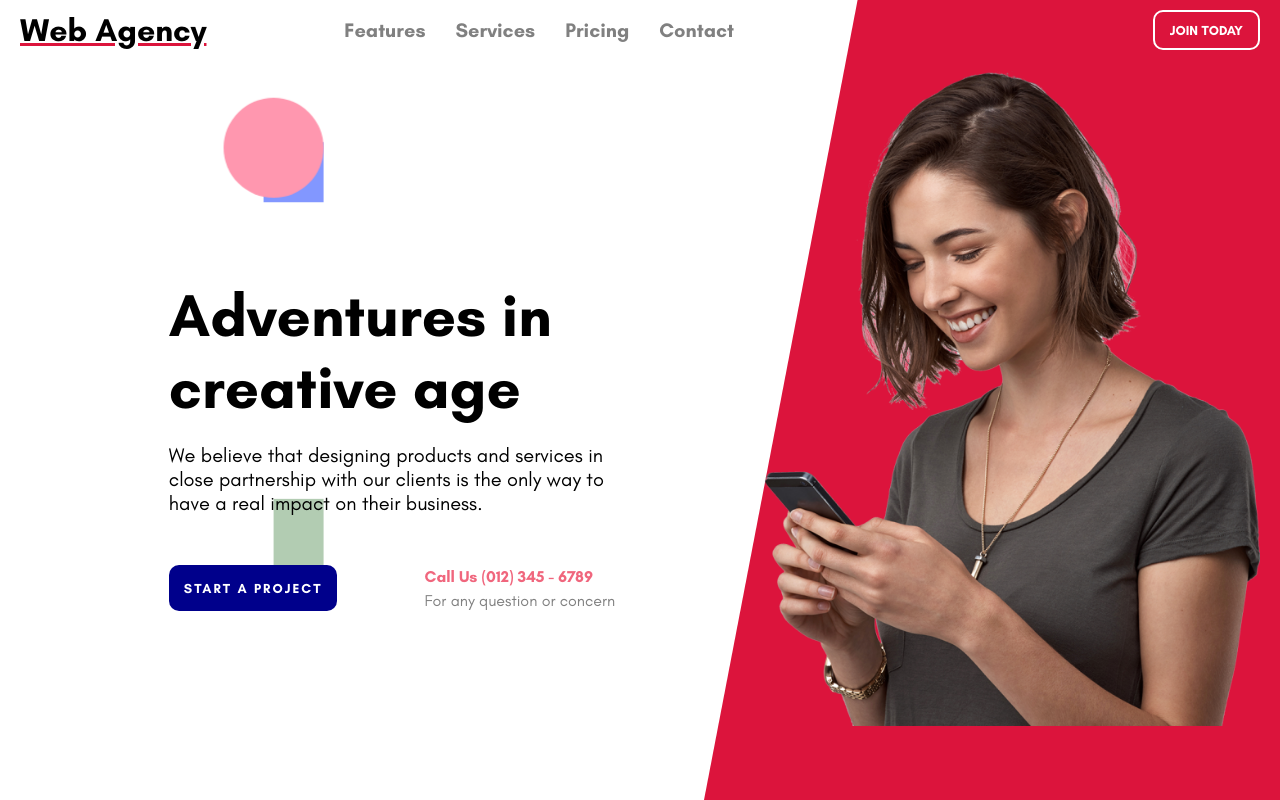
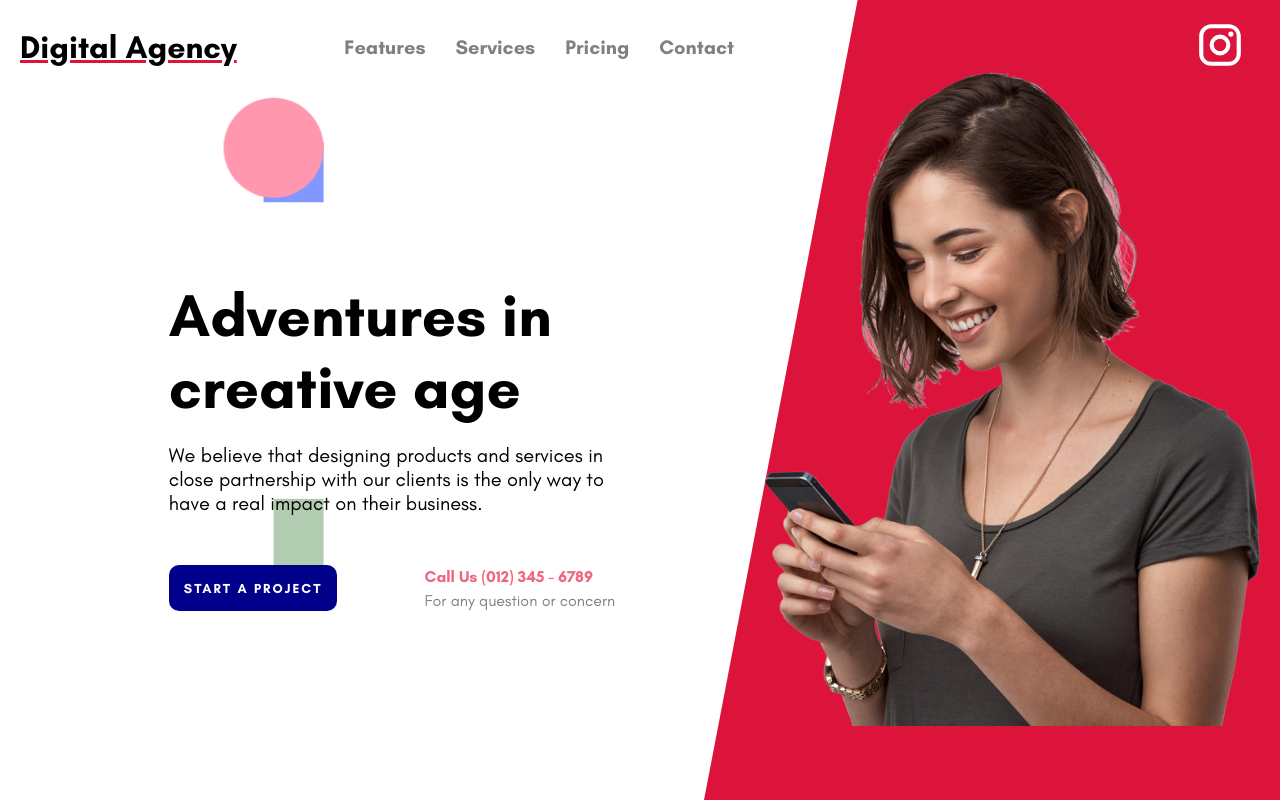
Before and after one commit to GabrielReisfeld/Digital-Agency-Web, a React (Create React App) app: page / in a window 1280 px wide. Shown: the top 800 px of the page. Built offline with nearby package versions, Linux system fonts and the light colour scheme.

Commit message:
adding instagram, changing name and more in navbar

```diff
--- a/src/components/Navbar.jsx
+++ b/src/components/Navbar.jsx
@@ -1,5 +1,6 @@
 import React from "react";
 import styled from "styled-components";
+import InstagramIcon from "@material-ui/icons/Instagram";
 
 const Container = styled.div`
   height: 50px;
@@ -38,8 +39,7 @@ const MenuItem = styled.a`
   }
 `;
 
-const Button = styled.button`
-  border: 2px solid white;
+const Instagram = styled.a`
   padding: 10px 15px;
   background-color: crimson;
   color: white;
@@ -47,8 +47,7 @@ const Button = styled.button`
   border-radius: 10px;
   cursor: pointer;
   &:hover {
-    color: darkblue;
-    border: 2px solid darkblue;
+    color: black;
   }
 `;
 
@@ -57,7 +56,7 @@ const Navbar = () => {
     <Container>
       <Wrapper>
         <Left>
-          <Logo>Web Agency</Logo>
+          <Logo>Digital Agency</Logo>
           <Menu>
             <MenuItem href="#feature">Features</MenuItem>
             <MenuItem href="#service">Services</MenuItem>
@@ -65,7 +64,13 @@ const Navbar = () => {
             <MenuItem href="#contact">Contact</MenuItem>
           </Menu>
         </Left>
-        <Button>JOIN TODAY</Button>
+        <Instagram href="https://www.instagram.com/" target="_blank">
+          <InstagramIcon
+            style={{
+              fontSize: "50px",
+            }}
+          />
+        </Instagram>
       </Wrapper>
     </Container>
   );
```
